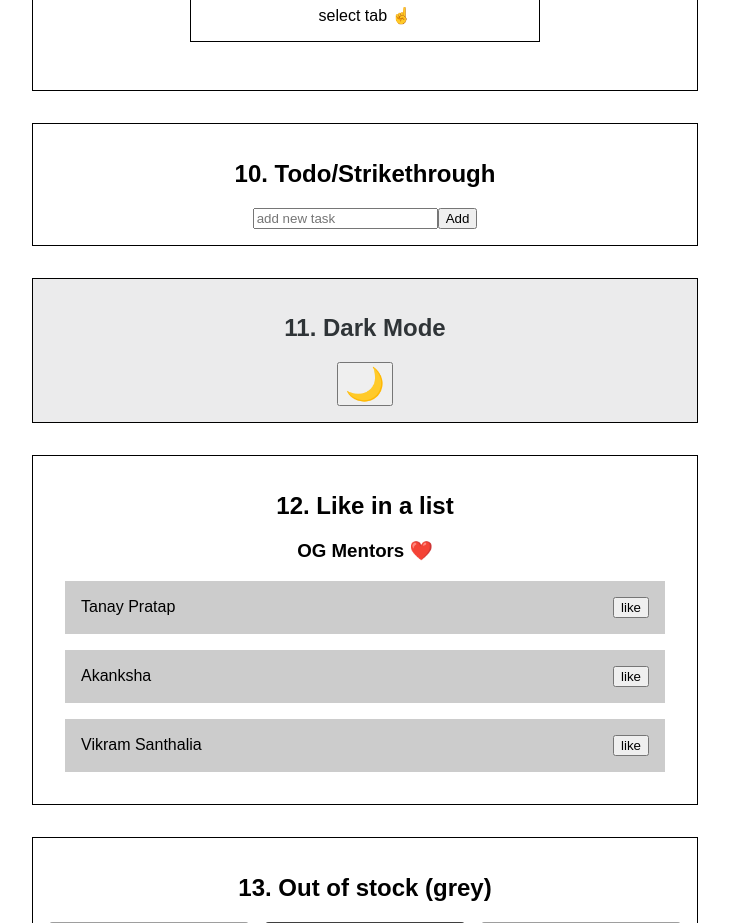
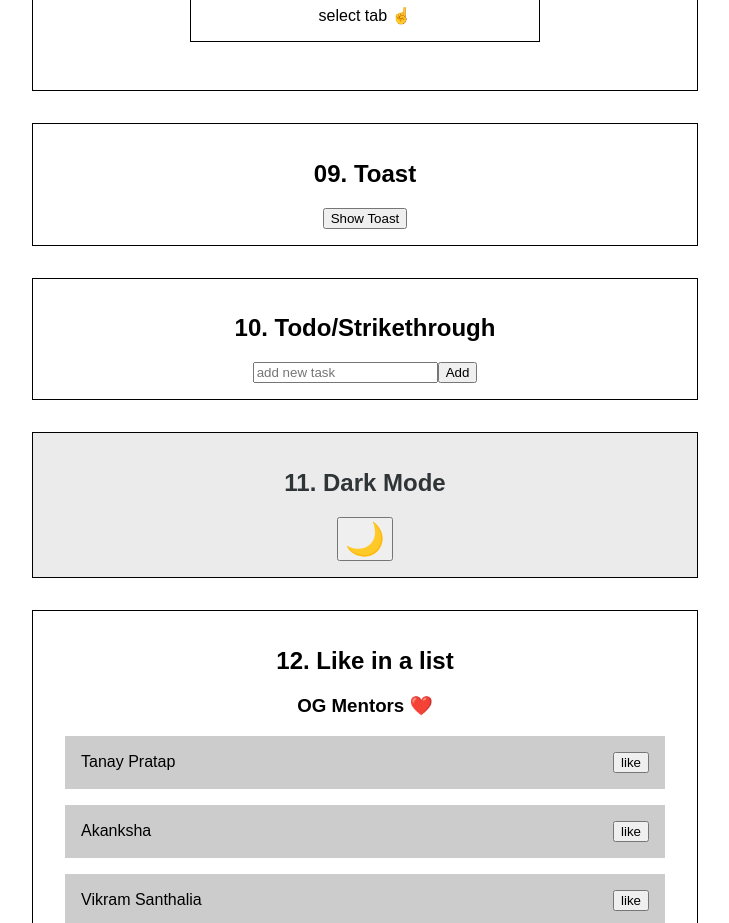
Before and after one commit to SK02K1/REACT-Playground, a React (Create React App) app: page / in a window 1280 px wide. Shown: the part 2180-3103 px from the top of the page, without its empty margins (275-1004 px from the left). Built offline with nearby package versions, Linux system fonts and the light colour scheme; grey boxes are pictures that could not be loaded.

Commit message:
add: ex09 solution added toast component

```diff
--- a/src/App.jsx
+++ b/src/App.jsx
@@ -7,6 +7,7 @@ import { Figma } from "./components/Figma";
 import { ListLike } from "./components/ListLike";
 import { OutOfStock } from "./components/OutOfStock";
 import { SwitchTabs } from "./components/SwitchTabs";
+import { ToastContainer } from "./components/Toast";
 import { Todo } from "./components/Todo";
 import { TogglePassword } from "./components/TogglePassword";
 import { Tweet } from "./components/Tweet";
@@ -23,6 +24,7 @@ export default function App() {
       <Figma />
       <AddToCart />
       <SwitchTabs />
+      <ToastContainer />
       <Todo />
       <DarkMode />
       <ListLike />
--- /dev/null
+++ b/src/components/Toast.jsx
@@ -0,0 +1,36 @@
+import { useState } from "react";
+
+const Toast = ({
+  text,
+  backgroundColor = "#bbb",
+  toastState,
+  toggleToastState
+}) => {
+  return (
+    <div
+      className="toast"
+      style={{ backgroundColor, display: toastState ? "flex" : "none" }}
+    >
+      <span>{text}</span>
+      <button onClick={toggleToastState}>hide</button>
+    </div>
+  );
+};
+
+export const ToastContainer = () => {
+  const [isToastActive, setIsToastActive] = useState(false);
+  const toggleToastState = () => setIsToastActive(!isToastActive);
+  return (
+    <div className="container">
+      <h2>09. Toast</h2>
+      <button onClick={toggleToastState} disabled={isToastActive}>
+        Show Toast
+      </button>
+      <Toast
+        text="This is an default toast"
+        toastState={isToastActive}
+        toggleToastState={toggleToastState}
+      />
+    </div>
+  );
+};
--- a/src/styles.css
+++ b/src/styles.css
@@ -83,6 +83,14 @@ button {
   color: white;
 }
 
+.toast {
+  width: 80%;
+  justify-content: space-between;
+  align-items: center;
+  margin: 1rem auto;
+  padding: 1rem;
+}
+
 @media screen and (min-width: 1024px) {
   .container {
     width: 50%;
```
